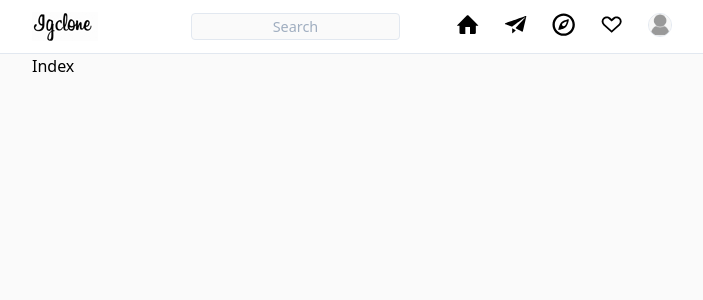
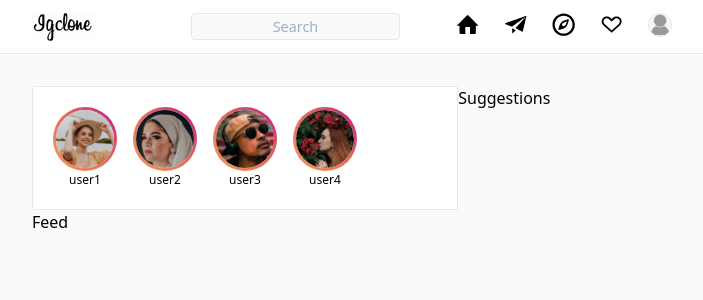
Before and after one commit to donxp/igclone, a Nuxt app: page / in a window 1280 px wide. Shown: the top 300 px of the page, without its empty margins (288-991 px from the left). Built offline with nearby package versions, Linux system fonts and the light colour scheme.

Commit message:
added user stories component

```diff
--- /dev/null
+++ b/components/FeedSuggestions.vue
@@ -0,0 +1,5 @@
+<template>
+    <div>
+        Suggestions
+    </div>
+</template>
--- /dev/null
+++ b/components/UserStories.vue
@@ -0,0 +1,54 @@
+<template>
+    <div class="border bg-white rounded-sm">
+        <div class="flex p-5">
+            <div v-for="(story, index) in stories" :key="index" class="story flex justify-center flex-col">
+                <img
+                    :src="'/images/' + story.image"
+                    class="rounded-full w-16 h-16 gradient-border" />
+                <span class="text-center text-xs">{{ story.name }}</span>
+            </div>
+        </div>
+    </div>
+</template>
+
+<script>
+export default {
+    data() {
+        return {
+            stories: [
+                {
+                    name: 'user1',
+                    image: 'profile-1.png'
+                },
+                {
+                    name: 'user2',
+                    image: 'profile-2.png'
+                }
+                ,
+                {
+                    name: 'user3',
+                    image: 'profile-3.png'
+                }
+                ,
+                {
+                    name: 'user4',
+                    image: 'profile-4.png'
+                }
+            ]
+        }
+    }
+}
+</script>
+
+<style scoped>
+.story:not(:first-of-type) {
+    margin-left: 16px;
+}
+
+.gradient-border {
+    border: double 3px transparent;
+    background-image: linear-gradient(white, white), radial-gradient(circle at top right, #c21b80,#fa9f4d);
+    background-origin: border-box;
+    background-clip: content-box, border-box;
+}
+</style>
--- a/pages/index.vue
+++ b/pages/index.vue
@@ -1,12 +1,30 @@
 <template>
-  <div class="container-50">
-    Index
+  <div class="container-50 flex">
+    <div class="feed mt-8">
+      <UserStories />
+      Feed
+    </div>
+    <div class="suggestions mt-8">
+      <FeedSuggestions />
+    </div>
   </div>
 </template>
 
 <script>
-export default {}
+import UserStories from '../components/UserStories'
+import FeedSuggestions from '../components/FeedSuggestions'
+
+export default {
+  components: { UserStories, FeedSuggestions }
+}
 </script>
 
-<style>
+<style scoped>
+.feed {
+  width: 66.6%;
+}
+
+.suggestions {
+  width: 33.3%;
+}
 </style>
```
